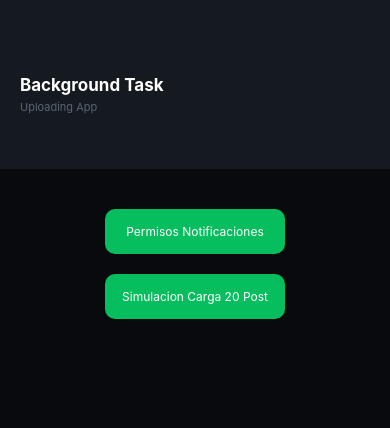
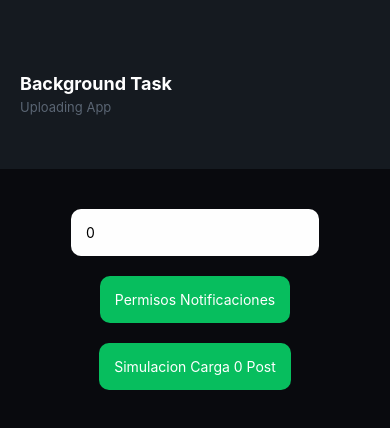
Before and after one commit to yoryi/background-expo, a React Native app: screen / in a window 390 px wide. Shown: the top 428 px of the page. Built offline with nearby package versions, Linux system fonts and the light colour scheme; what expo-modules-core would draw is missing.

Commit message:
feat: native post integration

```diff
--- a/App.js
+++ b/App.js
@@ -1,19 +1,24 @@
 import { StatusBar } from 'expo-status-bar';
-import { StyleSheet, Text, TouchableOpacity, View } from 'react-native';
+import { useState } from 'react';
 import * as background from './modules/background-task/index';
+import { StyleSheet, Text, TextInput, TouchableOpacity, View, Keyboard, TouchableWithoutFeedback } from 'react-native';
 
 export default function App() {
+  const [num, setNum] = useState(0)
+
   const handleEvents1 = () => {
     const res = background.requestPermissions()
-    console.log('response:  ', res);
+    console.log('Notifications:  ', res);
   };
 
   const handleEvents2 = () => {
-    const res = background.startSimulation()
-    console.log('response:  ', res);
+    const numAsInt = parseInt(num, 10);
+    if (!isNaN(numAsInt)) {
+      return background.startSimulation(numAsInt);
+    }
   };
 
-  const Headers = () => {
+  const renderHeaders = () => {
     return (
       <View style={styles.Headers}>
         <Text style={styles.title}>Background Task</Text>
@@ -22,14 +27,25 @@ export default function App() {
     );
   };
 
-  const Contents = () => {
+  const renderContents = () => {
     return (
       <View style={styles.Contents}>
+        <TextInput
+          value={num}
+          maxLength={2}
+          style={styles.input}
+          onChangeText={setNum}
+          keyboardType={"numeric"}
+          placeholder={"Numero Peticiones"}
+        />
         <TouchableOpacity onPress={handleEvents1} style={styles.onButton}>
           <Text style={styles.onTitle}>Permisos Notificaciones</Text>
         </TouchableOpacity>
-        <TouchableOpacity onPress={handleEvents2} style={styles.onButton}>
-          <Text style={styles.onTitle}>Simulacion Carga 20 Post</Text>
+        <TouchableOpacity
+          onPress={handleEvents2}
+          style={styles.onButton}
+        >
+          <Text style={styles.onTitle}>Simulacion Carga {num} Post</Text>
         </TouchableOpacity>
       </View>
     );
@@ -37,11 +53,13 @@ export default function App() {
 
   const renderUI = () => {
     return (
-      <View style={styles.container}>
-        <StatusBar style={'light'}  />
-        <Headers />
-        <Contents />
-      </View>
+      <TouchableWithoutFeedback onPress={Keyboard.dismiss}>
+        <View style={styles.container}>
+          <StatusBar style={"light"} />
+          {renderHeaders()}
+          {renderContents()}
+        </View>
+      </TouchableWithoutFeedback>
     );
   };
   return renderUI();
@@ -69,18 +87,24 @@ const styles = StyleSheet.create({
     borderRadius: 10,
     backgroundColor: "blue",
   },
+  input: {
+    padding: 15,
+    minWidth: 180,
+    borderRadius: 10,
+    backgroundColor: "#FEFEFE",
+  },
   title: {
-    fontSize: 17,
+    fontSize: 18,
     color: "white",
     fontWeight: "bold",
   },
   subTitle: {
-    fontSize: 11,
+    fontSize: 13,
     paddingTop: 5,
     color: "#5A6573",
   },
   onTitle: {
-    fontSize: 12,
+    fontSize: 14,
     color: 'white',
   },
   onButton: {
--- a/modules/background-task/index.ts
+++ b/modules/background-task/index.ts
@@ -4,6 +4,6 @@ export function requestPermissions() {
   return BackgroundTaskModule.requestPermissions();
 }
 
-export function startSimulation() {
-  return BackgroundTaskModule.startSimulation();
+export function startSimulation(numberPost: number) {
+  return BackgroundTaskModule.startSimulation(numberPost);
 }
```
Also changed, not shown: 1 other file (tests, documents, lock files or other folders).
